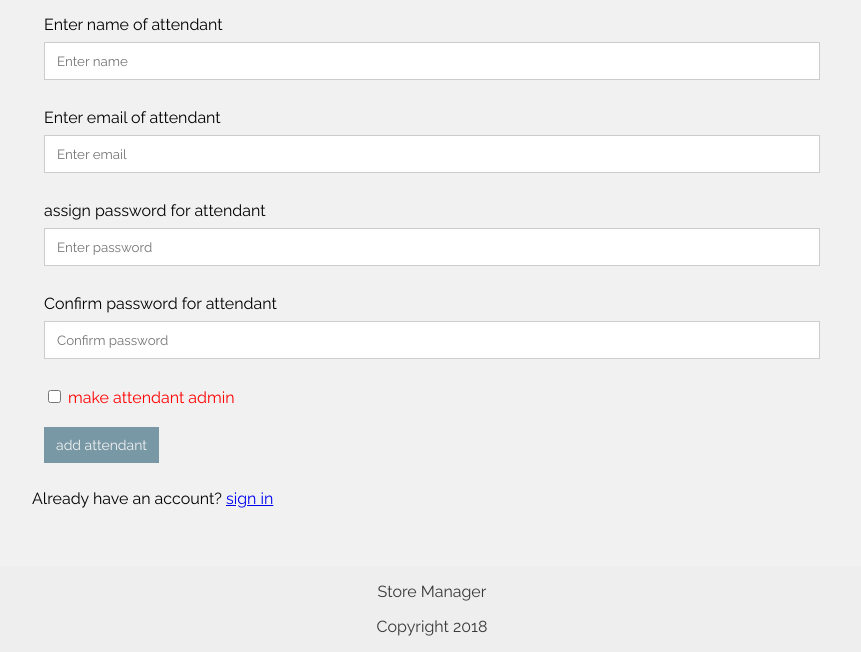
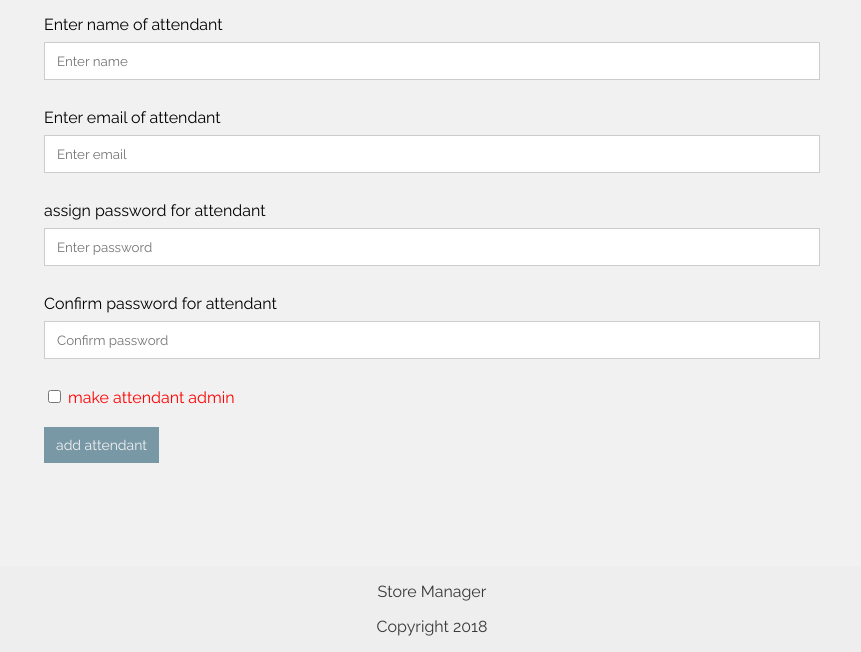
Before and after one commit to bryyoz/store-manager-ui, a plain HTML site: page add-attendant.html in a window 1280 px wide. Shown: the part 148-800 px from the top of the page, without its empty margins (208-1069 px from the left). Drawn offline with Linux system fonts and the light colour scheme.

Commit message:
[feature #161067263] remove sign in link on add attendant page

```diff
--- a/add-attendant.html
+++ b/add-attendant.html
@@ -49,7 +49,6 @@
                         <button class="button button-green">add attendant</button>
                     </div>
                 </form>
-                <p>Already have an account? <a href="/login.html">sign in</a></p>
             </div>
         </div>
         <div class="footer">
```
